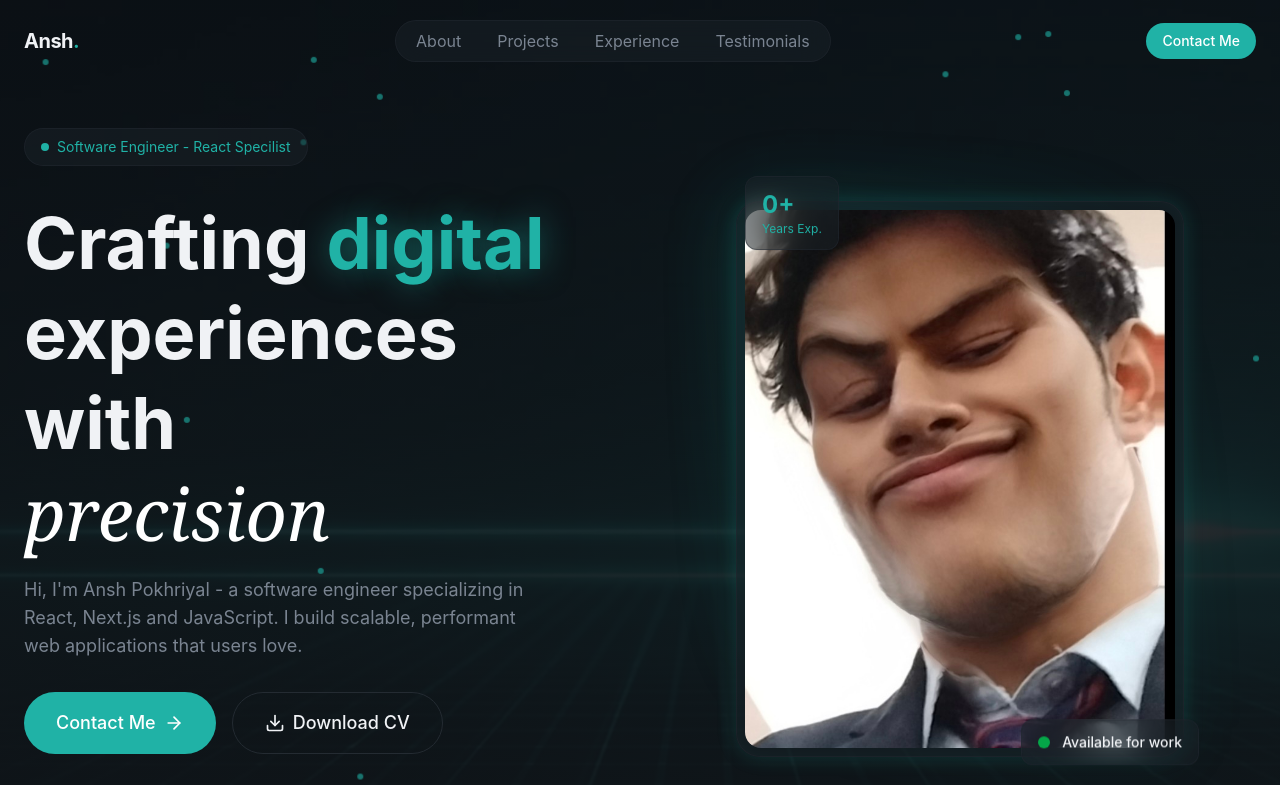
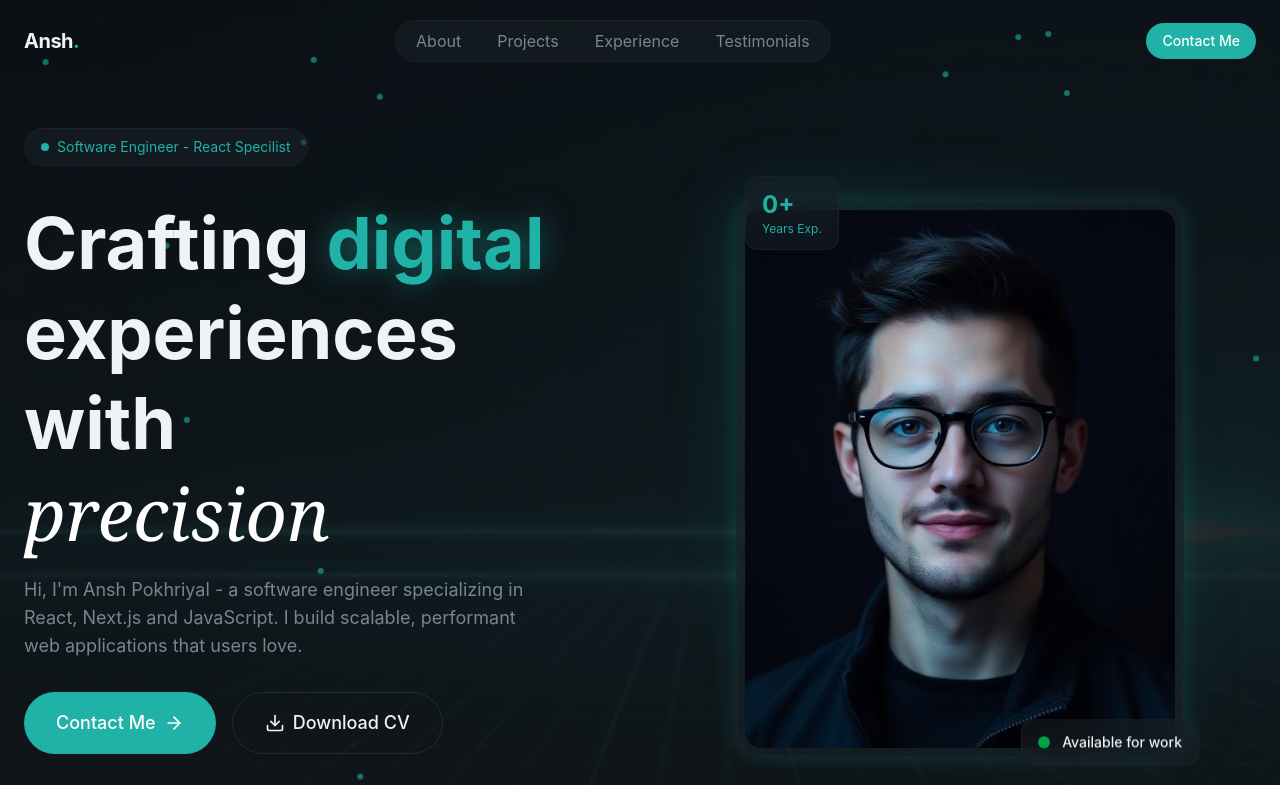
Before and after one commit to Ansh999/Portfolio, a React app: page / in a window 1280 px wide. Shown: the top 785 px of the page. Built offline with nearby package versions, Linux system fonts and the light colour scheme; the HTML template or start-up script is replaced by a standard one.

Commit message:
profile image deleteion

```diff
--- a/src/sections/Hero.jsx
+++ b/src/sections/Hero.jsx
@@ -128,7 +128,7 @@ export const Hero = () => {
                             <div className="relative glass rounded-3xl p-2 glow-border">
 
                                 <img
-                                    src="/profile-photo2.jpg"
+                                    src="/profile-photo.jpg"
                                     alt="Ansh Pokhriyal"
                                     className="w-full aspect-[4/5] object-cover rounded-2xl"
                                 />
```
Also changed, not shown: public/profile-photo2.jpg (deleted), public/projects/fileInput.txt (added).
